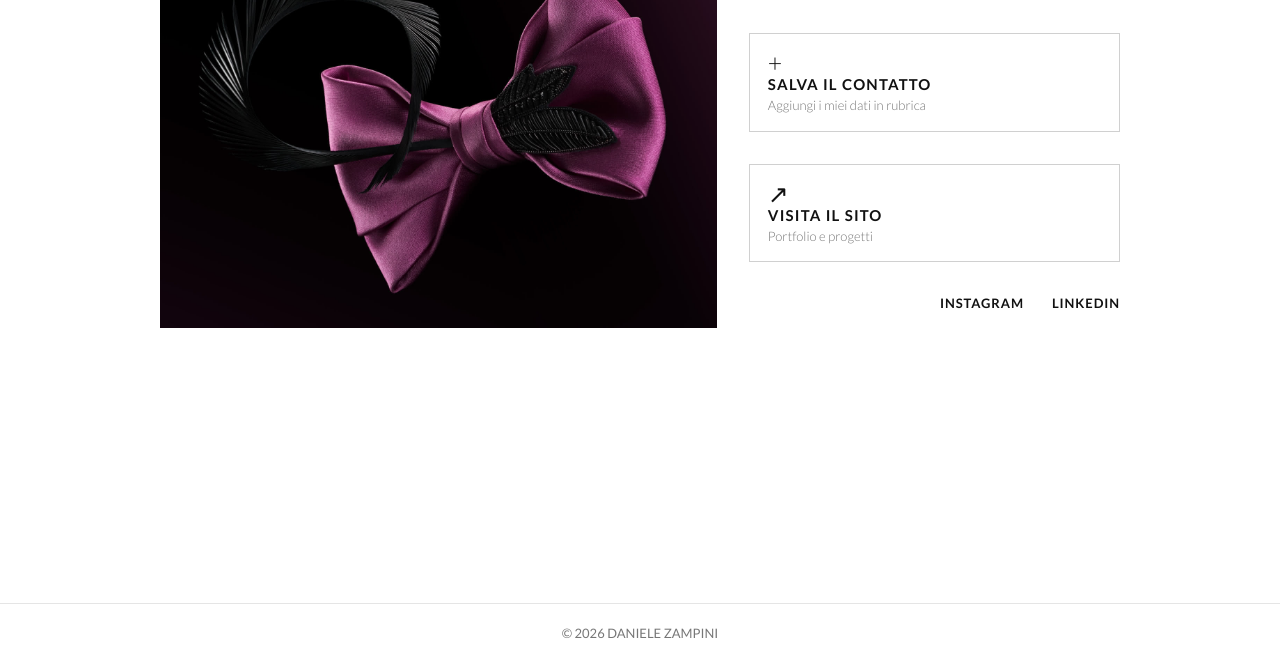
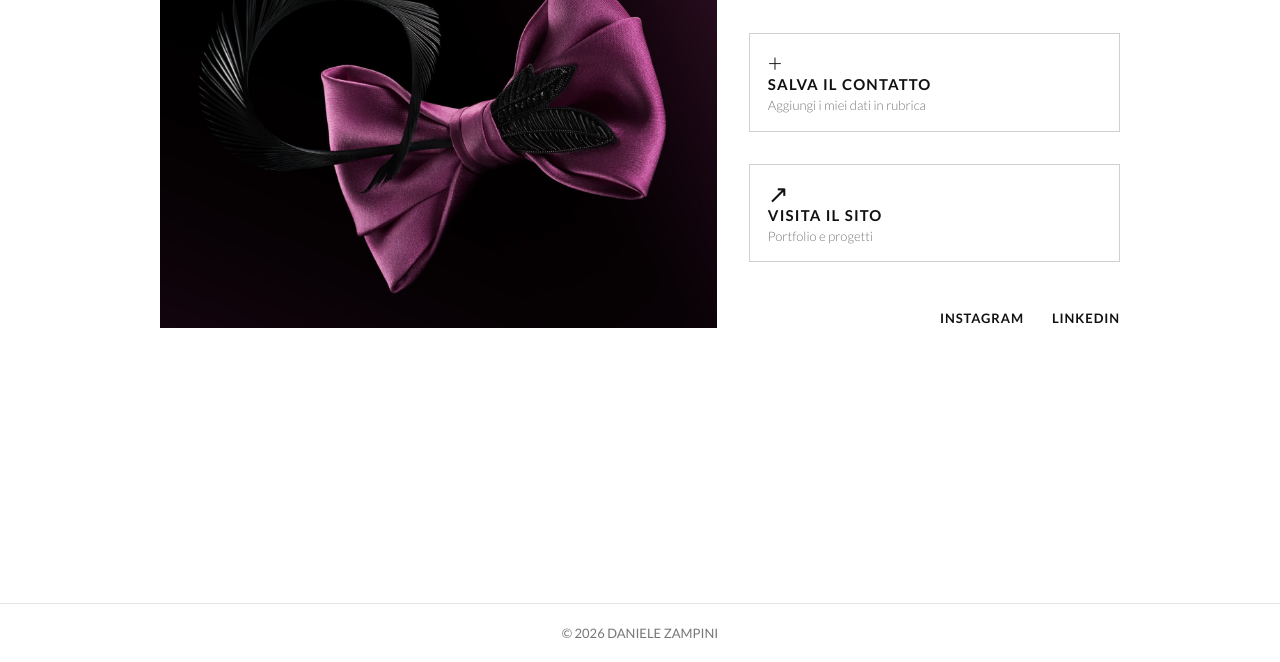
Before and after one commit to zampdani/nfc-card, a plain HTML site: page index.html in a window 1280 px wide. Shown: the part 138-800 px from the top of the page. Drawn offline with Linux system fonts and the light colour scheme.

Commit message:
Adjust flex alignment and height properties
Updated CSS flex properties for better layout responsiveness.

```diff
--- a/index.html
+++ b/index.html
@@ -84,7 +84,7 @@
 
             gap: 32px;
 
-            align-items: start;
+            align-items: stretch;
         }
 
 
@@ -121,6 +121,8 @@
 
             display: flex;
             flex-direction: column;
+
+            height: 100%;
 
             justify-content: flex-start;
         }
@@ -241,6 +243,8 @@
             justify-content: flex-end;
 
             gap: 28px;
+
+            margin-top: auto;
         }
 
         .social a {
@@ -304,6 +308,8 @@
 
             .details {
                 display: contents;
+
+                height: auto;
             }
 
             .identity {
```
